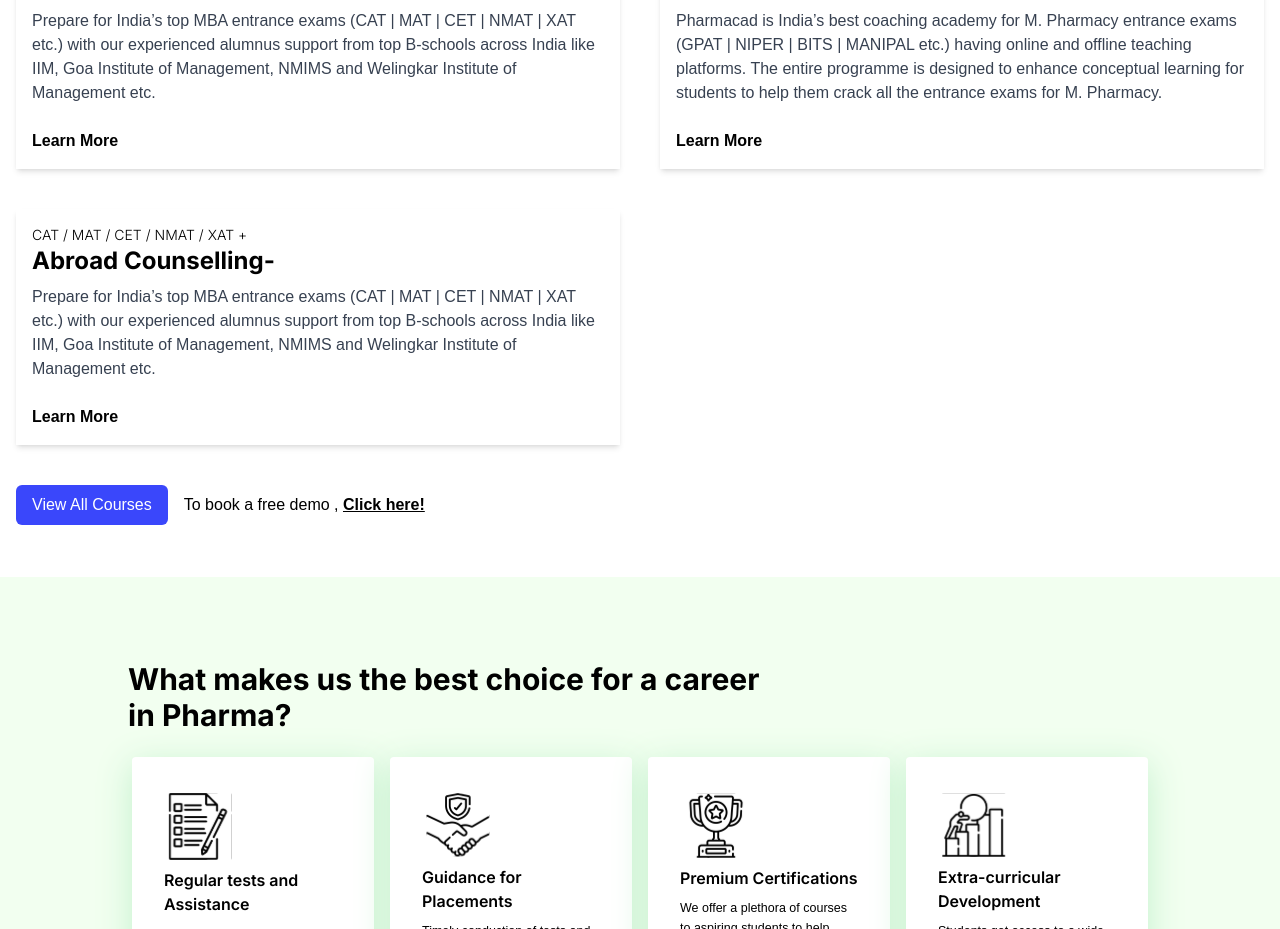
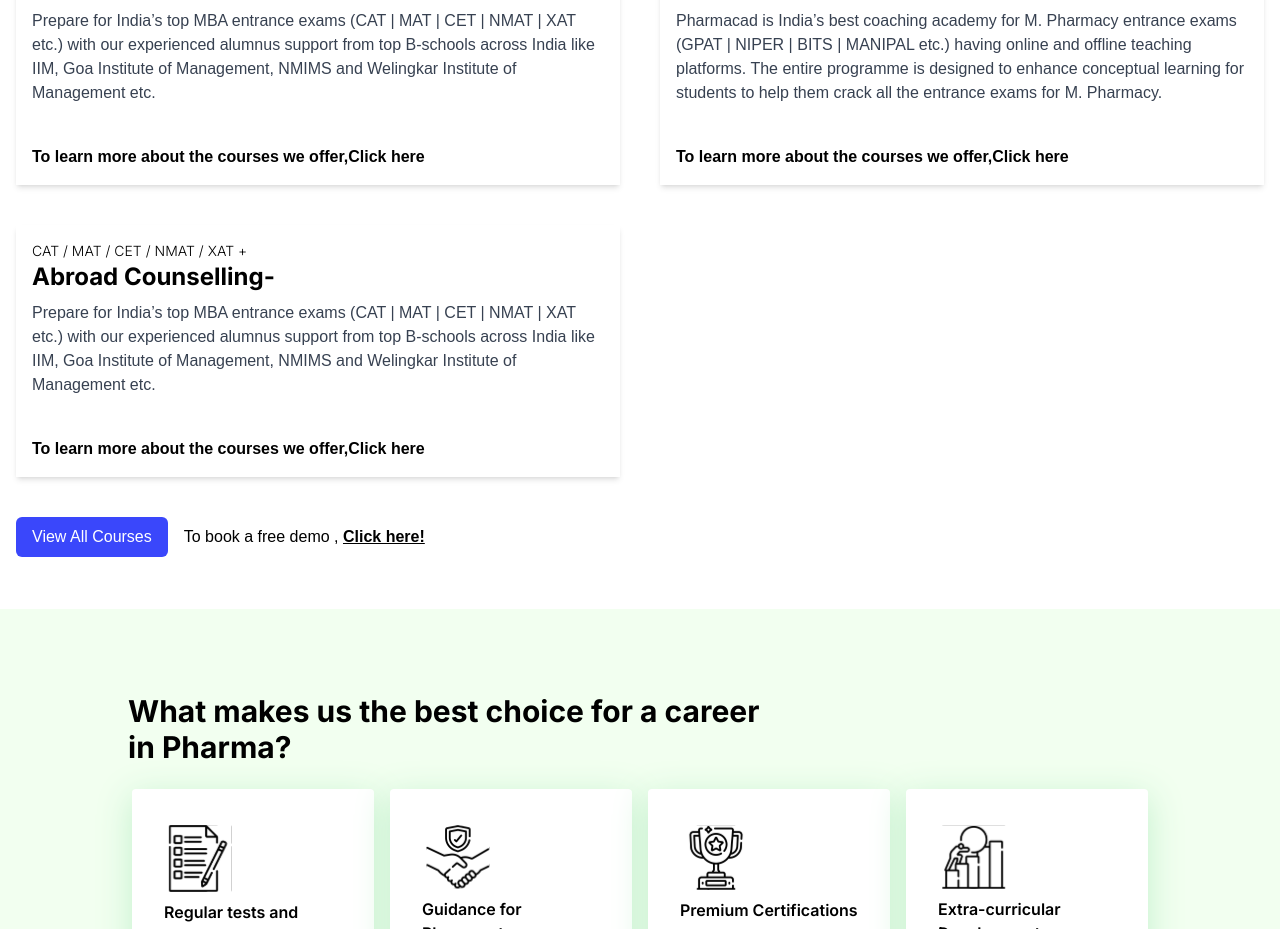
Before and after one commit to vibodhbhosure/Project-Pharmacad, a Next.js app: page / in a window 1280 px wide. Shown: the part 1404-2333 px from the top of the page. Built offline with nearby package versions, Linux system fonts and the light colour scheme.

Commit message:
Descriptive text

```diff
--- a/src/components/coursesoffered.jsx
+++ b/src/components/coursesoffered.jsx
@@ -42,12 +42,15 @@ const CoursesOffered = () => {
             <p className="mt-2 text-gray-700 font-light font-montserrat mb-2">
               {course.description}
             </p>
-            <Link
-              href="/courses"
-              className="text-black font-semibold font-raleway mt-4 inline-block"
-            >
-              Learn More
-            </Link>
+            <p className="text-black font-semibold font-raleway mt-4 inline-block">
+              To learn more about the courses we offer,
+              <Link
+                href="/courses"
+                className="text-black font-semibold font-raleway mt-4 inline-block"
+              >
+                Click here
+              </Link>
+            </p>
           </div>
         ))}
       </div>
```
